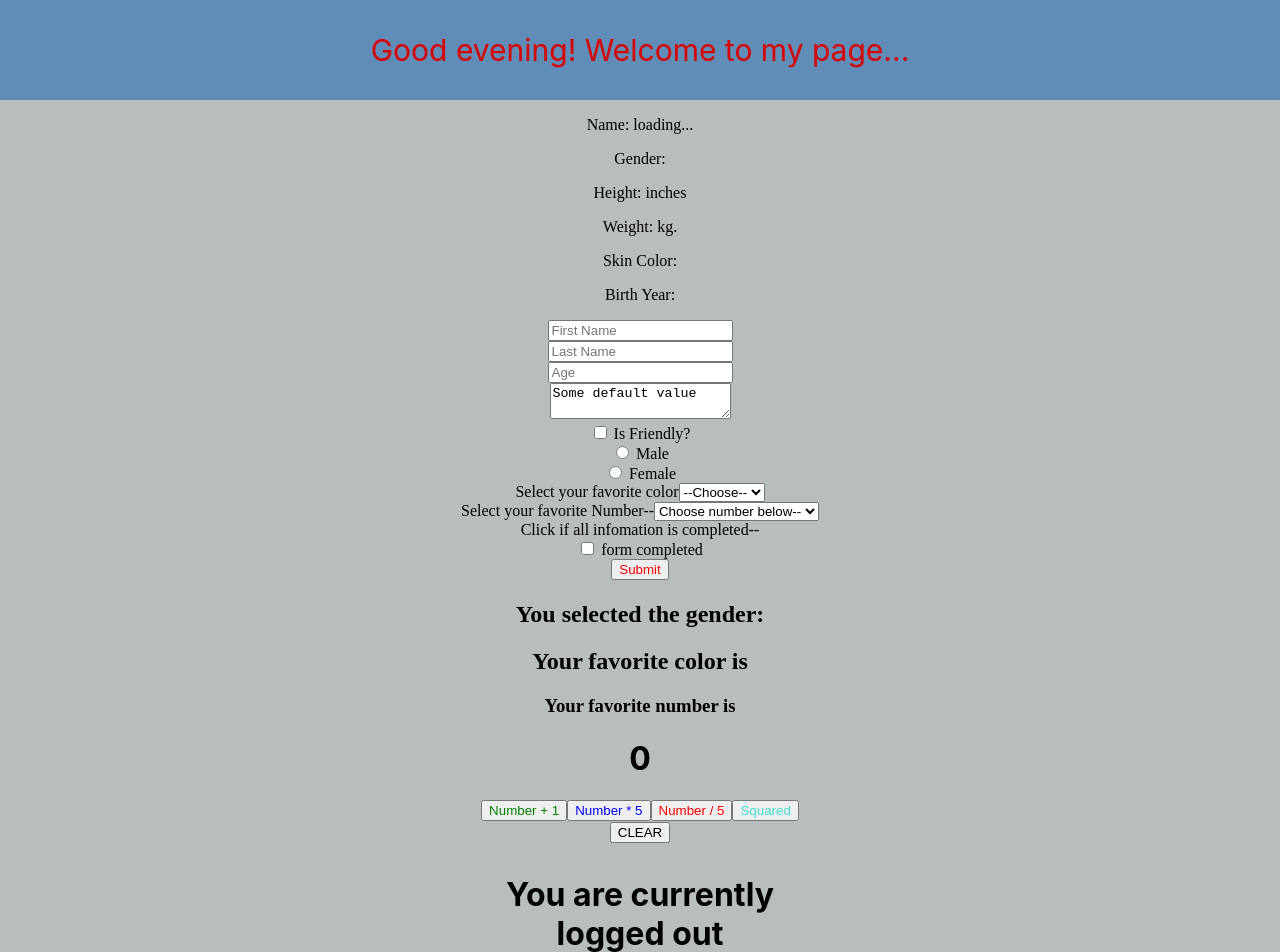
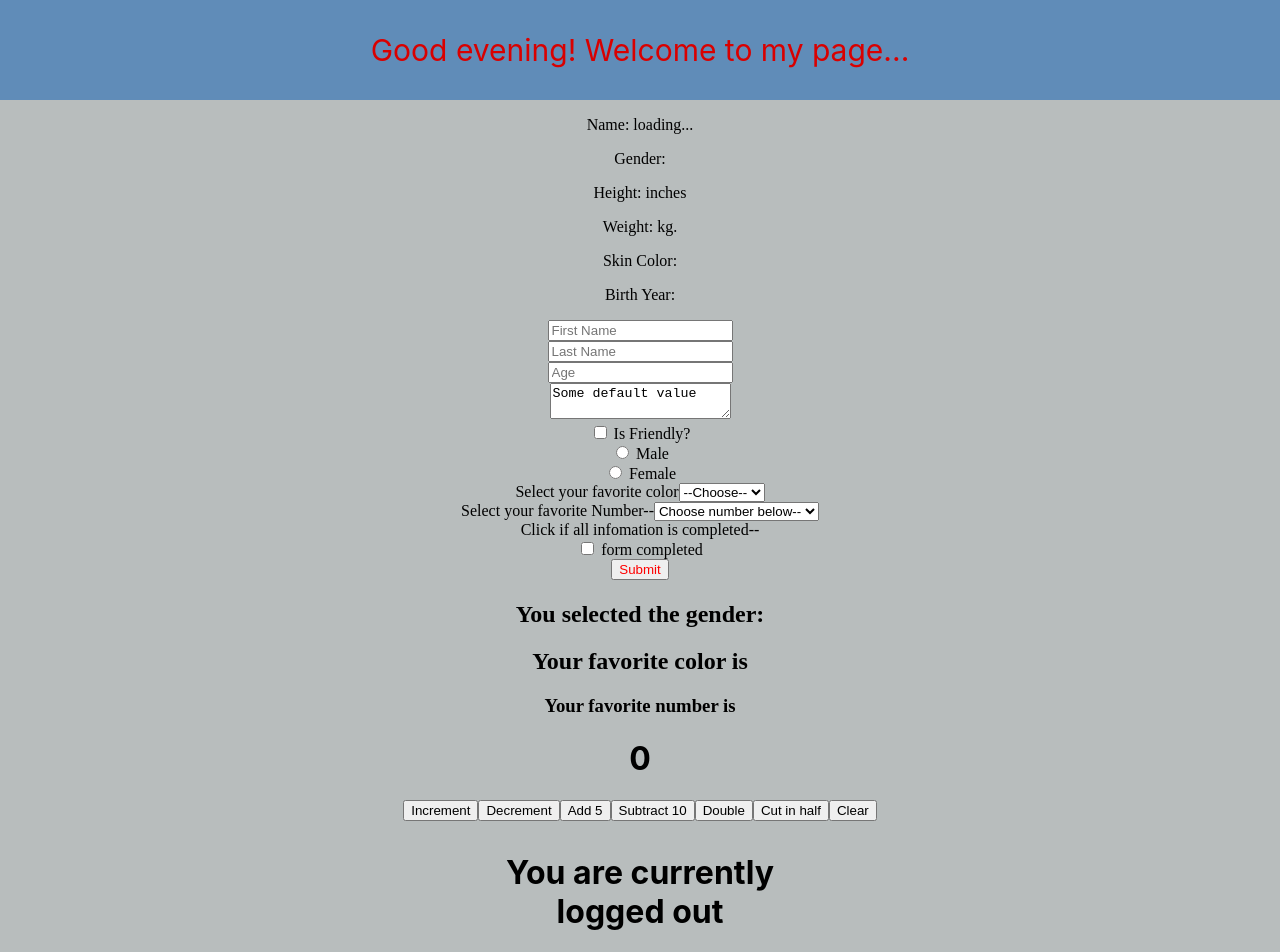
Before and after one commit to shanecolby/my_app_react, a React (Create React App) app: page / in a window 1280 px wide. Shown: the top 952 px of the page. Built offline with nearby package versions, Linux system fonts and the light colour scheme; no server answers.

Commit message:
use functional components with state and replaced the previous class based component

```diff
--- a/src/components/ButtonNumber.js
+++ b/src/components/ButtonNumber.js
@@ -1,90 +1,138 @@
-import React from "react"
+import React, { useState } from "react"
 
-class ButtonNumber extends React.Component {
-  constructor() {
-    super()
-    this.state = {
-      count: 0
-    }
-    this.handleClick = this.handleClick.bind(this)
-    this.clickTimesTwo = this.clickTimesTwo.bind(this)
-    this.divideByTwo = this.divideByTwo.bind(this)
-    this.clearCount = this.clearCount.bind(this)
-    this.squared = this.squared.bind(this)
+function ButtonNumber() {
+  const [count, setCount] = useState(0)
+
+  function increment() {
+    setCount(prevCount => prevCount + 1)
   }
 
-  handleClick() {
-    this.setState((prevState) => {
-      return {
-        count: prevState.count + 1,
-
-      }
-
-    })
+  function decrement() {
+    setCount(prevCount => prevCount - 1)
   }
 
-  clickTimesTwo() {
-    this.setState((prevState) => {
-      return {
-        count: prevState.count * 5,
-
-      }
-    })
+  function addByFive() {
+    setCount(prevCount => prevCount + 5)
   }
 
-  divideByTwo() {
-    this.setState((prevState) => {
-      return {
-        count: prevState.count / 5,
-
-      }
-    })
+  function subtractTen() {
+    setCount(prevCount => prevCount - 10)
   }
 
-  clearCount() {
-    this.setState((prevState) => {
-      return {
-        count: prevState.count - prevState.count,
-
-      }
-    })
+  function double() {
+    setCount(prevCount => prevCount * 2)
   }
 
-  squared() {
-    this.setState((prevState) => {
-      return {
-        count: prevState.count * prevState.count,
-      }
-    })
+  function half() {
+    setCount(prevCount => prevCount / 2)
+  }
+
+  function clear() {
+    setCount(prevCount => prevCount - prevCount)
   }
 
 
-  componentDidUpdate(prevProps, prevState) {
-    if (prevState.count < this.state.count) {
-      const newColor = "purple"
-      this.setState({ color: newColor })
-    } if (prevState.count > this.state.count) {
-      const diffColor = "red"
-      this.setState({ color: diffColor })
-    }
-  }
 
-  render() {
+  return (
+    <div style={{ textAlign: "center" }}>
+      <h1>{count}</h1>
+      <button onClick={increment}>Increment</button>
+      <button onClick={decrement}>Decrement</button>
+      <button onClick={addByFive}>Add 5</button>
+      <button onClick={subtractTen}>Subtract 10</button>
+      <button onClick={double}>Double</button>
+      <button onClick={half}>Cut in half</button>
+      <button onClick={clear}>Clear</button>
+    </div>
+  )
 
-    return (
-      <div style={{ textAlign: "center" }}>
-        <h1 style={{ color: this.state.color }}>{this.state.count}</h1>
-        <button onClick={this.handleClick} style={{ color: "green" }}>Number + 1</button>
-        <button onClick={this.clickTimesTwo} style={{ color: "blue" }}>Number * 5</button>
-        <button onClick={this.divideByTwo} style={{ color: "red" }}>Number / 5</button>
-        <button onClick={this.squared} style={{ color: "turquoise" }}>Squared</button>
-        <br />
-        <button onClick={this.clearCount}>CLEAR</button>
+}
+
+// class ButtonNumber extends React.Component {
+//   constructor() {
+//     super()
+//     this.state = {
+//       count: 0
+//     }
+//     this.handleClick = this.handleClick.bind(this)
+//     this.clickTimesTwo = this.clickTimesTwo.bind(this)
+//     this.divideByTwo = this.divideByTwo.bind(this)
+//     this.clearCount = this.clearCount.bind(this)
+//     this.squared = this.squared.bind(this)
+//   }
+
+//   handleClick() {
+//     this.setState((prevState) => {
+//       return {
+//         count: prevState.count + 1,
+
+//       }
+
+//     })
+//   }
+
+//   clickTimesTwo() {
+//     this.setState((prevState) => {
+//       return {
+//         count: prevState.count * 5,
+
+//       }
+//     })
+//   }
+
+//   divideByTwo() {
+//     this.setState((prevState) => {
+//       return {
+//         count: prevState.count / 5,
+
+//       }
+//     })
+//   }
+
+//   clearCount() {
+//     this.setState((prevState) => {
+//       return {
+//         count: prevState.count - prevState.count,
+
+//       }
+//     })
+//   }
+
+//   squared() {
+//     this.setState((prevState) => {
+//       return {
+//         count: prevState.count * prevState.count,
+//       }
+//     })
+//   }
 
 
-      </div>
-    )
-  }
-}
+//   componentDidUpdate(prevProps, prevState) {
+//     if (prevState.count < this.state.count) {
+//       const newColor = "purple"
+//       this.setState({ color: newColor })
+//     } if (prevState.count > this.state.count) {
+//       const diffColor = "red"
+//       this.setState({ color: diffColor })
+//     }
+//   }
+
+//   render() {
+
+//     return (
+//       <div style={{ textAlign: "center" }}>
+//         <h1 style={{ color: this.state.color }}>{this.state.count}</h1>
+//         <button onClick={this.handleClick} style={{ color: "green" }}>Number + 1</button>
+//         <button onClick={this.clickTimesTwo} style={{ color: "blue" }}>Number * 5</button>
+//         <button onClick={this.divideByTwo} style={{ color: "red" }}>Number / 5</button>
+//         <button onClick={this.squared} style={{ color: "turquoise" }}>Squared</button>
+//         <br />
+//         <button onClick={this.clearCount}>CLEAR</button>
+
+
+//       </div>
+//     )
+//   }
+// }
 
 export default ButtonNumber
```
